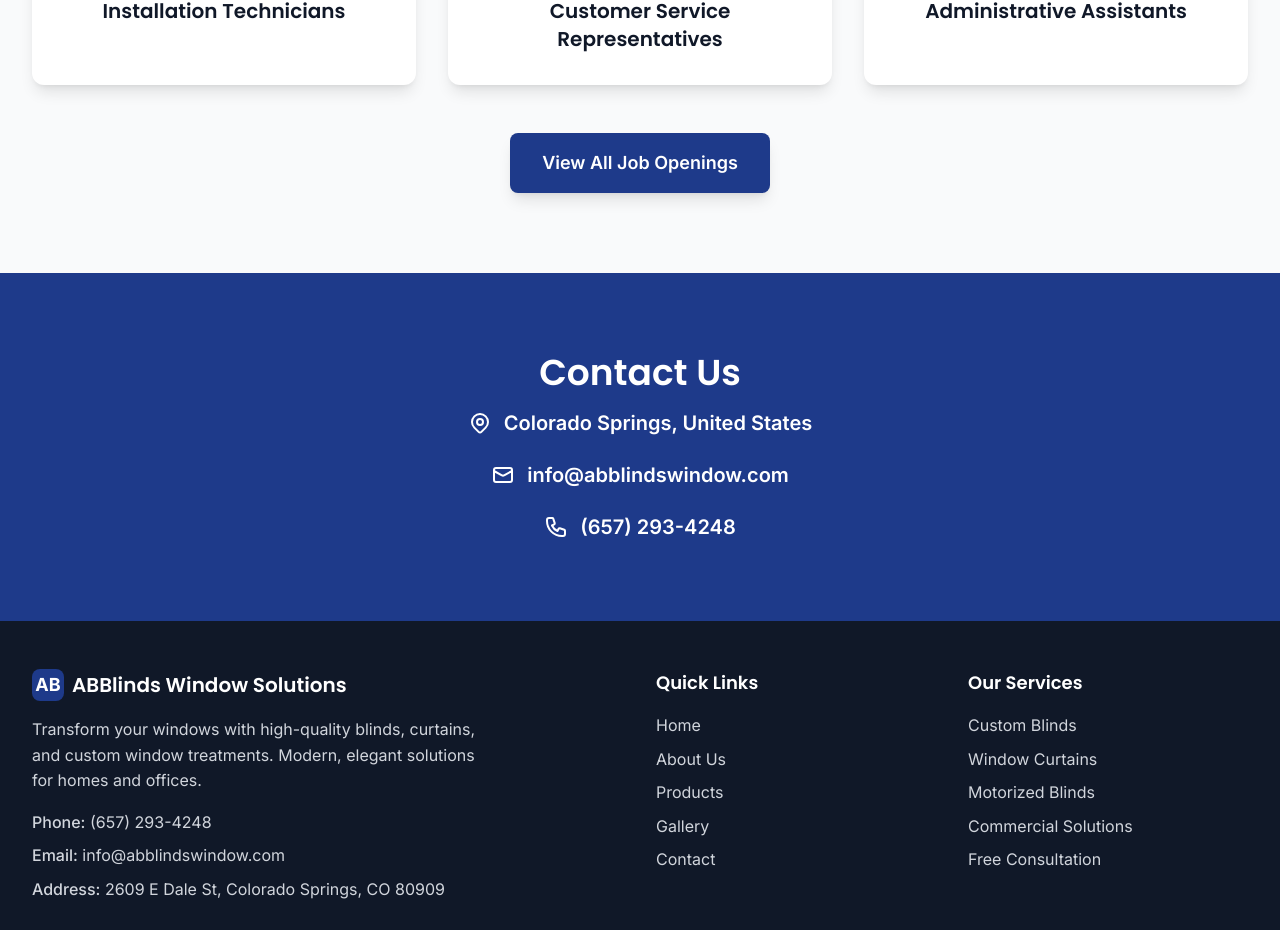
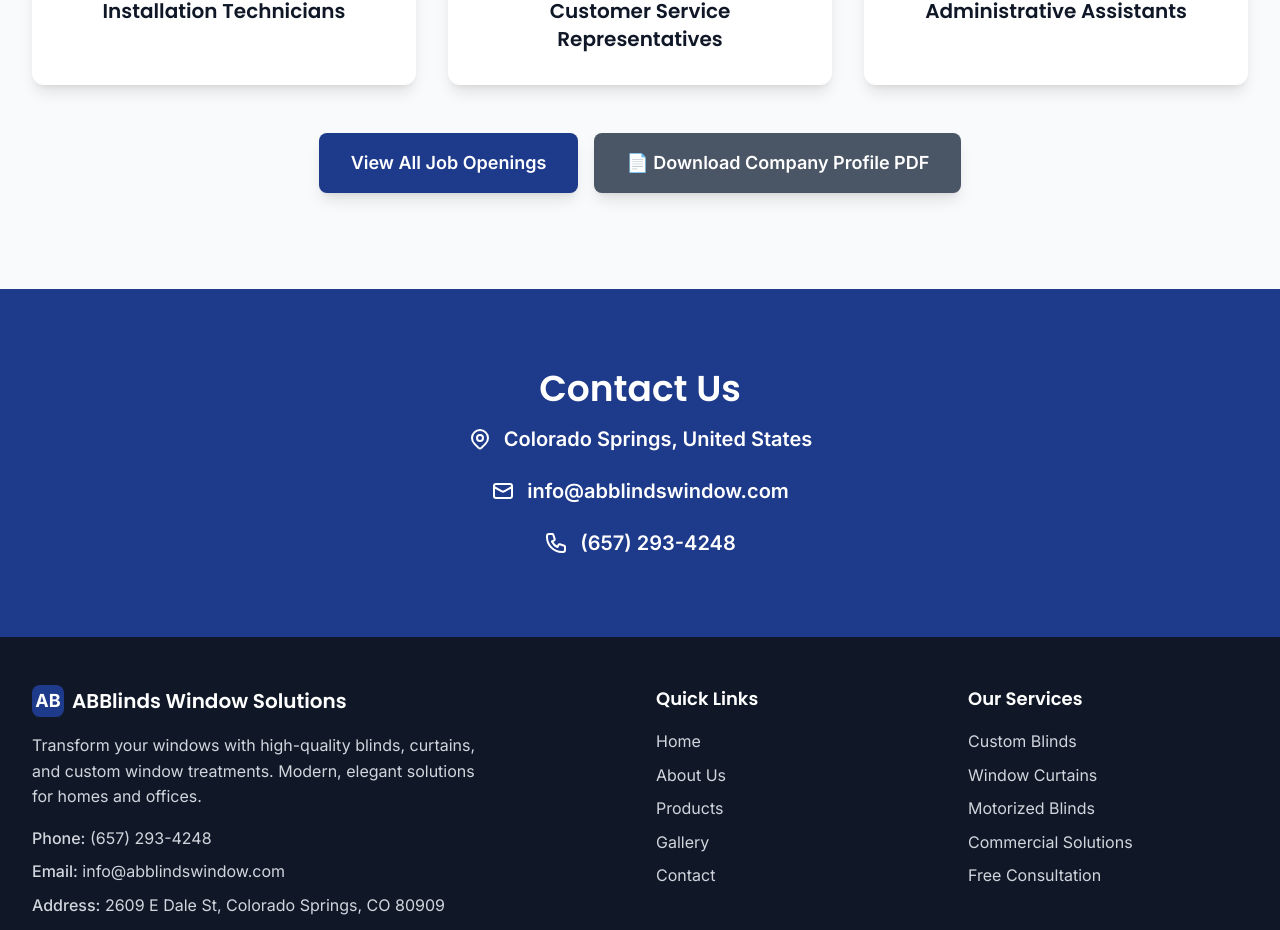
Before and after one commit to folchj47/abblinds, a Next.js app: page /about in a window 1280 px wide. Shown: the part 2979-3909 px from the top of the page. Built offline with nearby package versions, Linux system fonts and the light colour scheme.

Commit message:
Add PDF download links to About and Career pages for easy access to company profile

```diff
--- a/src/app/about/page.tsx
+++ b/src/app/about/page.tsx
@@ -256,12 +256,19 @@ export default function About() {
             ))}
           </div>
 
-          <div className="text-center mt-12">
+          <div className="text-center mt-12 space-y-4">
             <a
               href="/career"
-              className="inline-block bg-primary text-white px-8 py-4 rounded-lg text-lg font-semibold hover:bg-primary-dark transition-colors duration-200 shadow-lg"
+              className="inline-block bg-primary text-white px-8 py-4 rounded-lg text-lg font-semibold hover:bg-primary-dark transition-colors duration-200 shadow-lg mr-4"
             >
               View All Job Openings
+            </a>
+            <a
+              href="/ABBlinds_Company_Profile.pdf"
+              download="ABBlinds_Company_Profile.pdf"
+              className="inline-block bg-gray-600 text-white px-8 py-4 rounded-lg text-lg font-semibold hover:bg-gray-700 transition-colors duration-200 shadow-lg"
+            >
+              📄 Download Company Profile PDF
             </a>
           </div>
         </div>
--- a/src/app/career/page.tsx
+++ b/src/app/career/page.tsx
@@ -245,9 +245,16 @@ export default function Career() {
             <h2 className="text-2xl font-heading font-bold text-gray-900 mb-4">
               Equal Opportunity Employer
             </h2>
-            <p className="text-lg text-gray-600">
+            <p className="text-lg text-gray-600 mb-6">
               ABBlinds Window Solutions is an Equal Opportunity Employer. We celebrate diversity and are committed to creating an inclusive environment for all employees.
             </p>
+            <a
+              href="/ABBlinds_Company_Profile.pdf"
+              download="ABBlinds_Company_Profile.pdf"
+              className="inline-block bg-primary text-white px-6 py-3 rounded-lg text-lg font-semibold hover:bg-primary-dark transition-colors duration-200 shadow-lg"
+            >
+              📄 Download Company Profile PDF
+            </a>
           </div>
         </div>
       </section>
```
Also changed, not shown: 1 other file (tests, documents, lock files or other folders).
